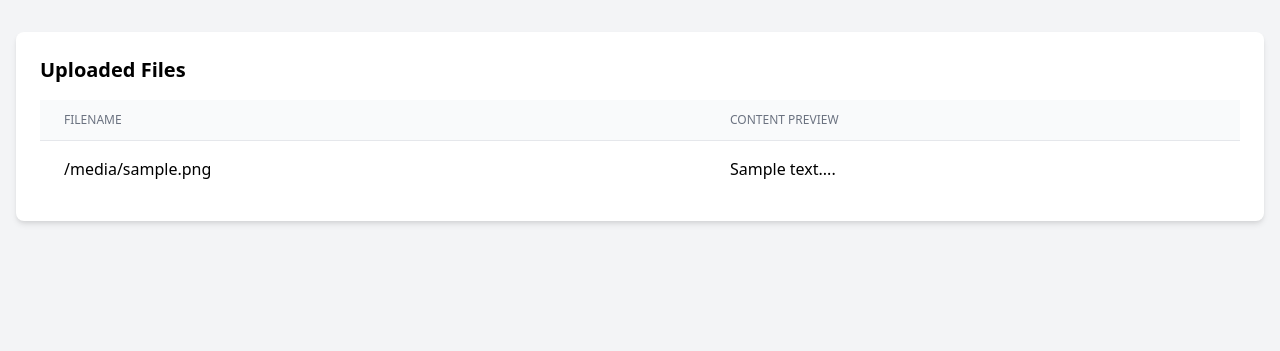
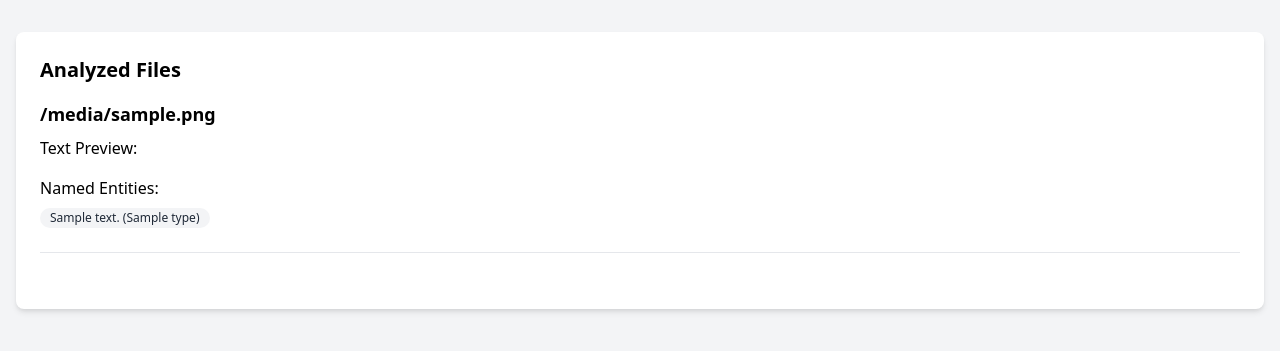
Before and after one commit to StergiosCha/NATS, a Flask app: template app/templates/results.html in a window 1280 px wide. Shown: the part 60-411 px from the top of the page. Run offline with Flask 2, Linux system fonts and the light colour scheme; the template is opened without the code that fills it: most values are stand-ins (such as "Sample title", 1, 10 or a date in 2020); some libraries are stand-ins or nearby versions.

Commit message:
Update results.html

```diff
--- a/app/templates/results.html
+++ b/app/templates/results.html
@@ -3,26 +3,43 @@
 
 {% block content %}
 <div class="space-y-8">
+    <!-- Files and Entities -->
     <div class="bg-white rounded-lg shadow-md p-6">
-        <h2 class="text-xl font-bold mb-4">Uploaded Files</h2>
-        <div class="overflow-x-auto">
-            <table class="min-w-full divide-y divide-gray-200">
-                <thead>
-                    <tr>
-                        <th class="px-6 py-3 bg-gray-50 text-left text-xs font-medium text-gray-500 uppercase">Filename</th>
-                        <th class="px-6 py-3 bg-gray-50 text-left text-xs font-medium text-gray-500 uppercase">Content Preview</th>
-                    </tr>
-                </thead>
-                <tbody class="bg-white divide-y divide-gray-200">
-                    {% for filename, content in files.items() %}
-                    <tr>
-                        <td class="px-6 py-4 whitespace-nowrap">{{ filename }}</td>
-                        <td class="px-6 py-4">{{ content[:100] }}...</td>
-                    </tr>
+        <h2 class="text-xl font-bold mb-4">Analyzed Files</h2>
+        {% for filename, data in files.items() %}
+        <div class="mb-8 border-b pb-6">
+            <h3 class="text-lg font-semibold mb-2">{{ filename }}</h3>
+
+            <!-- Text Preview -->
+            <div class="mb-4">
+                <h4 class="text-md font-medium mb-2">Text Preview:</h4>
+                <p class="text-gray-600">{{ data.preview }}</p>
+            </div>
+
+            <!-- Named Entities -->
+            <div>
+                <h4 class="text-md font-medium mb-2">Named Entities:</h4>
+                <div class="flex flex-wrap gap-2">
+                    {% for entity in data.entities %}
+                    <span class="inline-flex items-center px-2.5 py-0.5 rounded-full text-xs font-medium
+                               {% if entity.type == 'PERSON' %}
+                                 bg-blue-100 text-blue-800
+                               {% elif entity.type == 'ORG' %}
+                                 bg-green-100 text-green-800
+                               {% elif entity.type == 'LOC' or entity.type == 'GPE' %}
+                                 bg-yellow-100 text-yellow-800
+                               {% elif entity.type == 'DATE' %}
+                                 bg-purple-100 text-purple-800
+                               {% else %}
+                                 bg-gray-100 text-gray-800
+                               {% endif %}">
+                        {{ entity.text }} ({{ entity.type }})
+                    </span>
                     {% endfor %}
-                </tbody>
-            </table>
+                </div>
+            </div>
         </div>
+        {% endfor %}
     </div>
 </div>
 {% endblock %}
```
